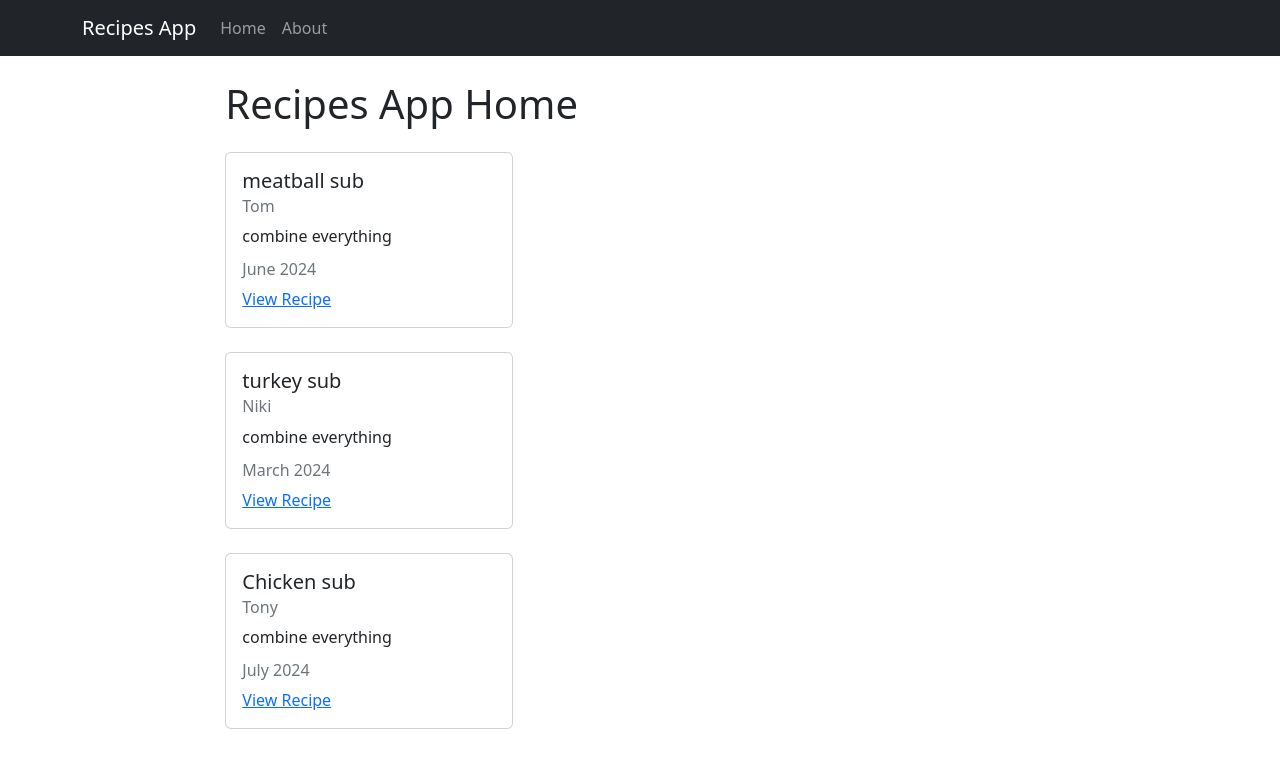
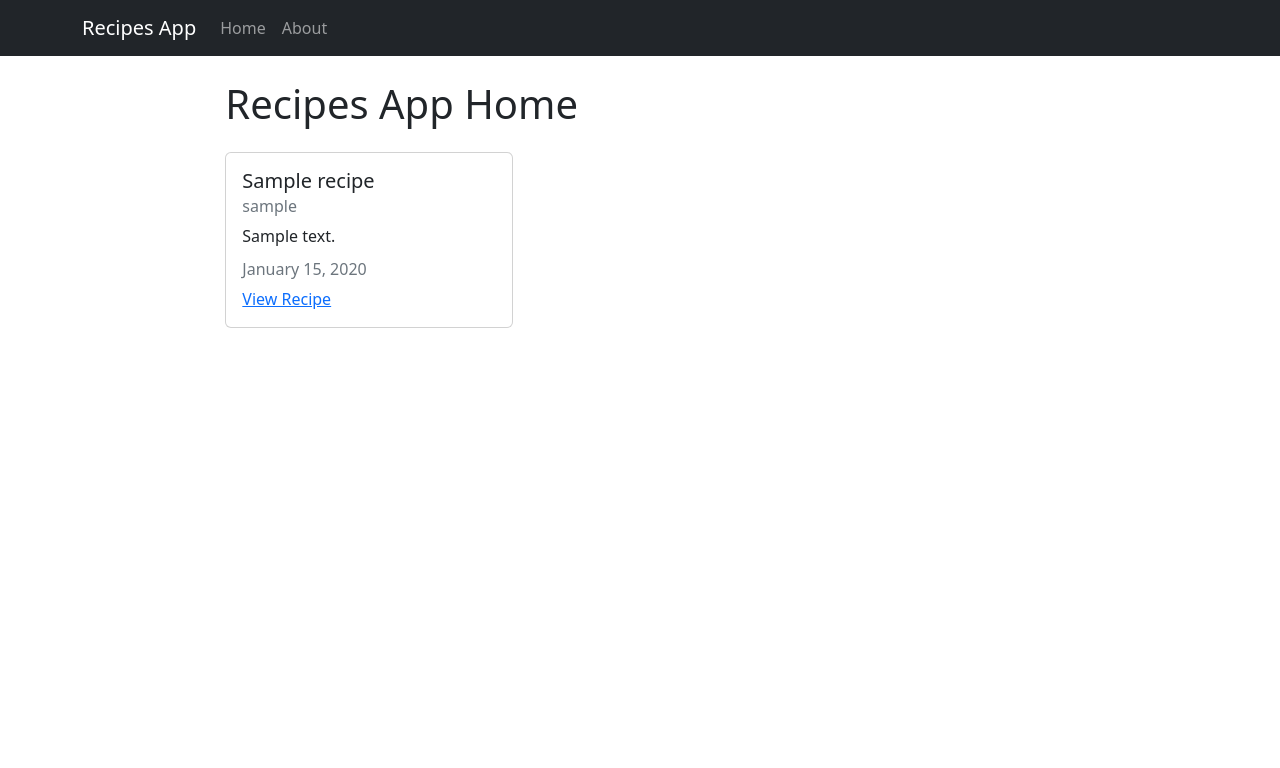
Before and after one commit to NikolaIliev2008/django_website, a Django app: page / in a window 1280 px wide. Shown: the top 768 px of the page. Run offline with Django 5.2, Linux system fonts and the light colour scheme; tables that the repository leaves empty hold one stand-in row (values such as "Sample post").

Commit message:
Made changes so that we can see the title in the admin and rewrited the html home

```diff
--- a/recipes/models.py
+++ b/recipes/models.py
@@ -6,4 +6,7 @@ class Recipe(models.Model):
     description = models.TextField()
     author = models.ForeignKey(User, on_delete=models.CASCADE)
     time_created = models.DateTimeField(auto_now_add=True)
-    time_updated = models.DateTimeField(auto_now_add=True)
+    time_updated = models.DateTimeField(auto_now=True)
+
+    def __str__(self):
+        return self.title
--- a/recipes/views.py
+++ b/recipes/views.py
@@ -1,4 +1,5 @@
 from django.shortcuts import render
+from . import models
 
 recipes = [
     {
@@ -23,6 +24,7 @@ recipes = [
 
 
 def home(request):
+    recipes = models.Recipe.objects.all()
     context = {'recipes': recipes}
     return render(request, "recipes/home.html", context)
 
--- a/templates/recipes/home.html
+++ b/templates/recipes/home.html
@@ -7,8 +7,8 @@
             <div class="card-body">
               <h5 class="card-title">{{recipe.title}}</h5>
               <h6 class="card-subtitle mb-2 text-muted">{{recipe.author}}</h6>
-              <p class="card-text">{{recipe.directions}}</p>
-              <h6 class="card-subtitle mb-2 text-muted">{{recipe.date_posted}}</h6>
+              <p class="card-text">{{recipe.description}}</p>
+              <h6 class="card-subtitle mb-2 text-muted">{{recipe.time_updated|date:"F d, Y"}}</h6>
               <a href="#" class="card-link">View Recipe</a>
             </div>
           </div>
```
